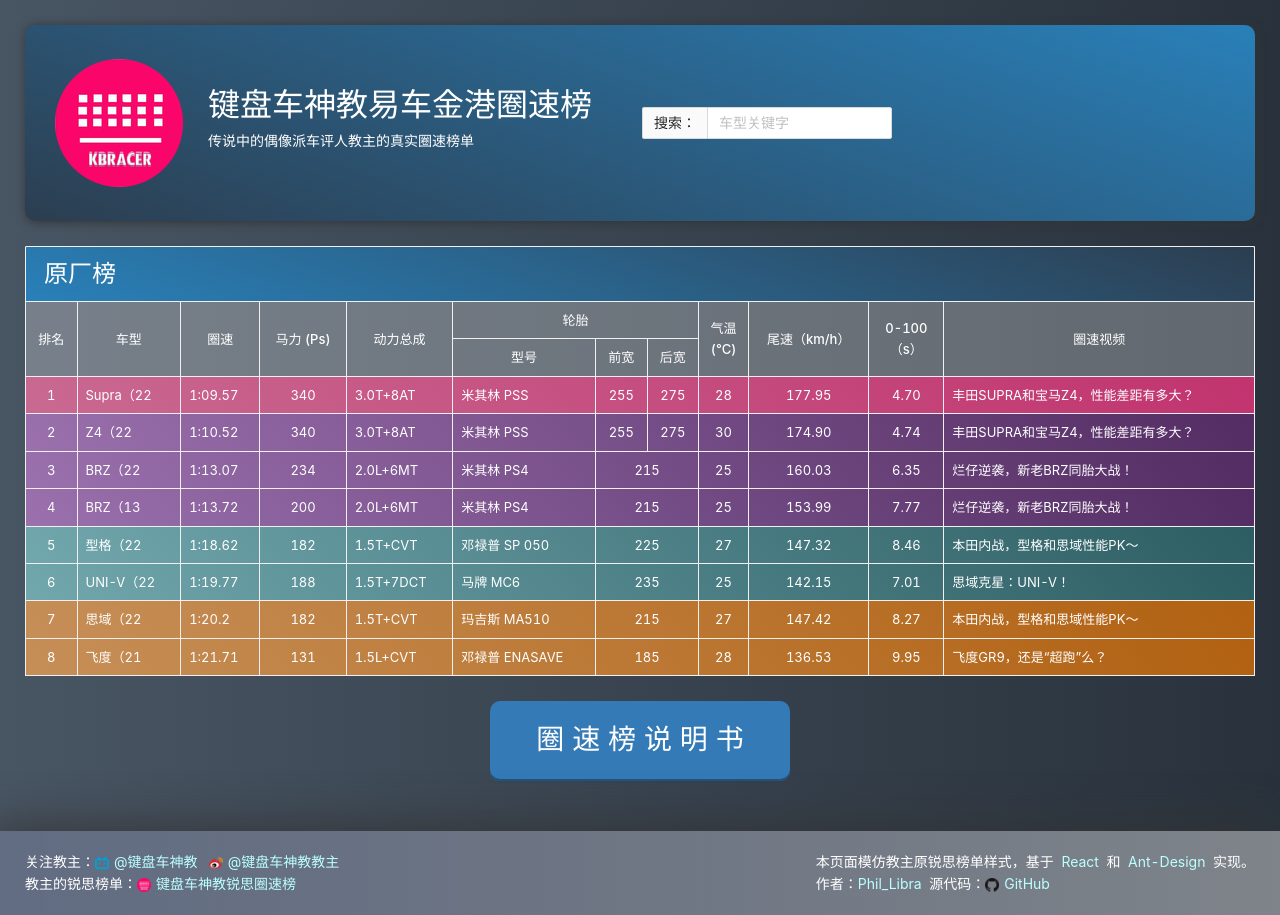
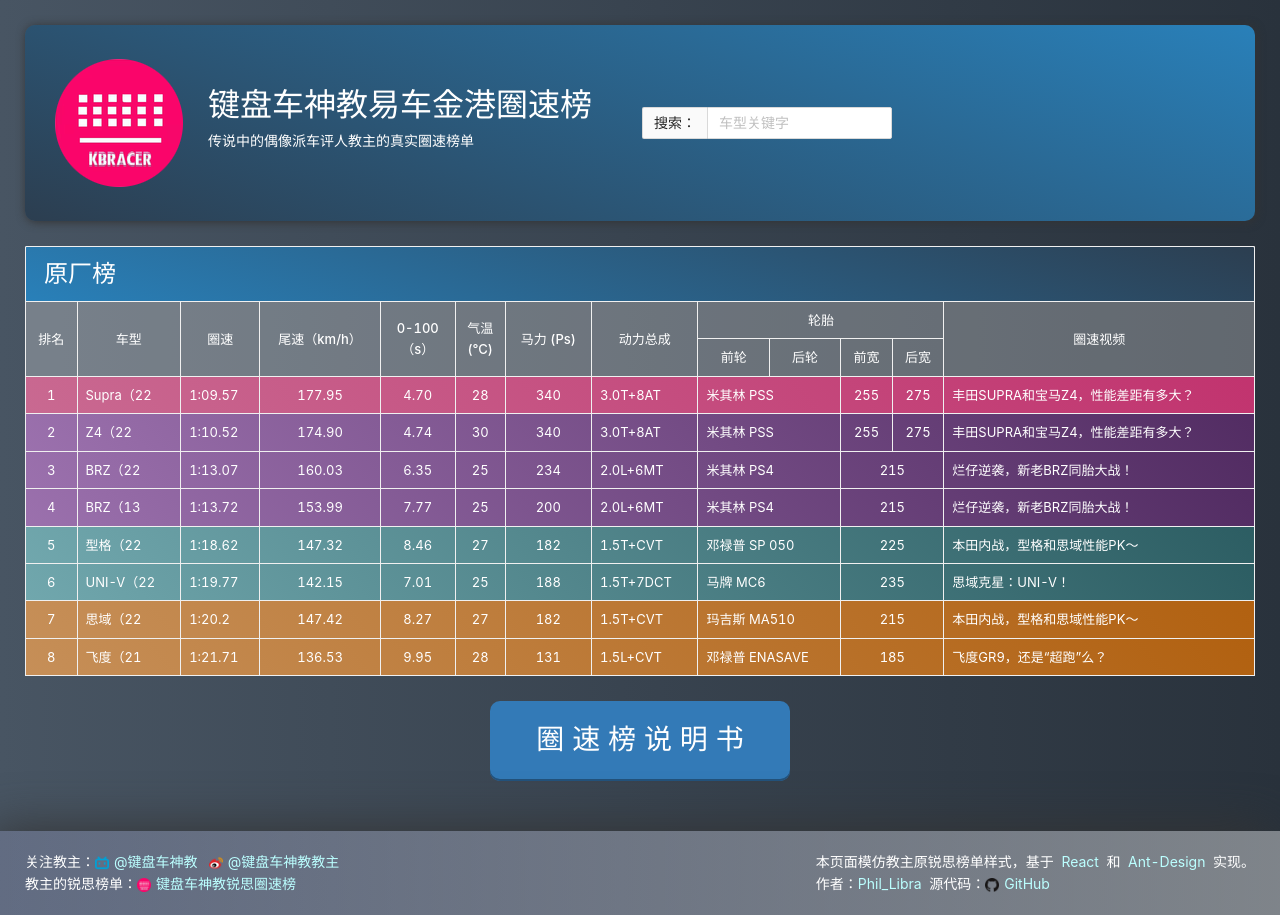
Before and after one commit to Phil-Libra/kbracer-goldenport, a React (Create React App) app: page / in a window 1280 px wide. Built offline with nearby package versions, Linux system fonts and the light colour scheme.

Commit message:
调整表格顺序，优化代码逻辑

```diff
--- a/src/App.js
+++ b/src/App.js
@@ -1,5 +1,5 @@
 import { useState } from 'react';
-import { Table as ATable, Input, /*Button, Select */ } from 'antd';
+import { Table as ATable, Input, /*Button*/ } from 'antd';
 import { CloseCircleTwoTone } from '@ant-design/icons';
 
 import speed from './speed.json';
@@ -14,7 +14,7 @@
 import styles from './index.module.css';
 
 const App = () => {
-  // 处理圈速数据
+  // 兼容原榜单数据，处理圈速数据
   const handleData = (data) => {
     return data.map((item, index) => {
       // 添加key值，直接+1并设置为排名
@@ -30,12 +30,12 @@
       return item;
     });
   };
+
   const speedData = handleData(speed);
   const speedDataMod = handleData(speed_mod);
 
   // 展示数据源state
   const [rankData, setRankData] = useState(speedData);
-
   const [rankDataMod, setRankDataMod] = useState(speedDataMod);
 
   // 展示哪个榜单的state
@@ -145,30 +145,20 @@
 
   // 处理圈速显示格式
   const handleSpeed = (speed) => {
-    let time = 0;
+    let time = '';
+    let minute = Math.floor(speed / 60);
+    let second = Math.round((speed - minute * 60) * 100) / 100;
 
-    if (speed < 60) {
+    if (speed < 180) {
       speed % 1 === 0
-        ? time = `0:${Math.round((speed) * 100) / 100}:00`
-        : time = `0:${Math.round((speed) * 100) / 100}`;
-    } else if (speed >= 60 && speed < 70) {
-      speed % 1 === 0
-        ? time = `1:0${Math.round((speed - 60) * 100) / 100}:00`
-        : time = `1:0${Math.round((speed - 60) * 100) / 100}`;
-    } else if (speed >= 70 && speed < 120) {
-      speed % 1 === 0
-        ? time = `1:${Math.round((speed - 60) * 100) / 100}:00`
-        : time = `1:${Math.round((speed - 60) * 100) / 100}`;
-    } else if (speed >= 120 && speed < 130) {
-      speed % 1 === 0
-        ? time = `2:0${Math.round((speed - 120) * 100) / 100}:00`
-        : time = `2:0${Math.round((speed - 120) * 100) / 100}`;
-    } else if (speed >= 130 && speed < 180) {
-      speed % 1 === 0
-        ? time = `2:${Math.round((speed - 120) * 100) / 100}:00`
-        : time = `2:${Math.round((speed - 120) * 100) / 100}`;
+        ? second < 10
+          ? time = `${minute}:0${second}.00`
+          : time = `${minute}:${second}.00`
+        : second < 10
+          ? time = `${minute}:0${second}`
+          : time = `${minute}:${second}`;
     } else {
-      time = '太菜了以至于无法显示';
+      time = '太菜了，不显示!';
     }
 
     return time;
@@ -211,10 +201,32 @@
         key="car"
       />
       <Column
+        className={styles.highlight}
         title="圈速"
         dataIndex="speed"
         key="speed"
         render={(text) => handleSpeed(text)}
+      />
+      <Column
+        className={styles.highlight}
+        title="尾速（km/h）"
+        dataIndex="limit"
+        align="center"
+        key="limit"
+      />
+      <Column
+        title="0-100（s）"
+        dataIndex="accelerate"
+        key="accelerate"
+        align="center"
+        width="75px"
+      />
+      <Column
+        title="气温 (℃)"
+        dataIndex="temperature"
+        key="temperature"
+        align="center"
+        width="50px"
       />
       <Column
         title="马力 (Ps)"
@@ -229,17 +241,36 @@
       />
       <ColumnGroup title={() => '轮胎'}>
         <Column
-          title="型号"
-          dataIndex="tyre"
-          key="tyre"
+          title="前轮"
+          dataIndex="tyre_type_f"
+          key="tyre_type_f"
+          onCell={(res) => {
+            if (res.tyre_type_f === res.tyre_type_r) {
+              return {
+                colSpan: 2,
+              }
+            }
+          }}
+        />
+        <Column
+          title="后轮"
+          dataIndex="tyre_type_r"
+          key="tyre_type_r"
+          onCell={(res) => {
+            if (res.tyre_type_f === res.tyre_type_r) {
+              return {
+                colSpan: 0,
+              }
+            }
+          }}
         />
         <Column
           title="前宽"
-          dataIndex="tyre_f"
-          key="tyre_f"
+          dataIndex="tyre_width_f"
+          key="tyre_width_f"
           align="center"
           onCell={(res) => {
-            if (res.tyre_f === res.tyre_r) {
+            if (res.tyre_width_f === res.tyre_width_r) {
               return {
                 colSpan: 2,
               }
@@ -248,11 +279,11 @@
         />
         <Column
           title="后宽"
-          dataIndex="tyre_r"
-          key="tyre_r"
+          dataIndex="tyre_width_r"
+          key="tyre_width_r"
           align="center"
           onCell={(res) => {
-            if (res.tyre_f === res.tyre_r) {
+            if (res.tyre_width_f === res.tyre_width_r) {
               return {
                 colSpan: 0,
               }
@@ -261,35 +292,12 @@
         />
       </ColumnGroup>
       <Column
-        className={styles.black}
-        title="气温 (℃)"
-        dataIndex="temperature"
-        key="temperature"
-        align="center"
-        width="50px"
-      />
-      <Column
-        className={styles.black}
-        title="尾速（km/h）"
-        dataIndex="limit"
-        align="center"
-        key="limit"
-      />
-      <Column
-        className={styles.black}
-        title="0-100（s）"
-        dataIndex="accelerate"
-        key="accelerate"
-        align="center"
-        width="75px"
-      />
-      <Column
         title="圈速视频"
         dataIndex="Btitle"
         key="Btitle"
         render={(text, record) => record.BURL
           ? <a href={record.BURL}>{text}</a>
-          : <p>{text}</p>}
+          : <span>{text}</span>}
       />
     </ATable>
   )
--- a/src/index.module.less
+++ b/src/index.module.less
@@ -130,8 +130,8 @@
     }
 }
 
-// .black {
-//     background-color: rgba(0, 0, 0, 0.3);
+// .highlight {
+//     background-color: rgba(0, 0, 0, 0.2);
 // }
 
 // 其他样式
--- a/src/speed.json
+++ b/src/speed.json
@@ -6,9 +6,10 @@
 		"hp_content": "340",
 		"Powertrain": "3.0T+8AT",
 		"speed": "69.57",
-		"tyre": "米其林 PSS",
-		"tyre_f":"255",
-		"tyre_r":"275",
+		"tyre_type_f": "米其林 PSS",
+		"tyre_type_r": "米其林 PSS",
+		"tyre_width_f":"255",
+		"tyre_width_r":"275",
 		"temperature": "28",
 		"accelerate": "4.70",
 		"limit": "177.95"
@@ -20,9 +21,10 @@
 		"hp_content": "340",
 		"Powertrain": "3.0T+8AT",
 		"speed": "70.52",
-		"tyre": "米其林 PSS",
-		"tyre_f":"255",
-		"tyre_r":"275",
+		"tyre_type_f": "米其林 PSS",
+		"tyre_type_r": "米其林 PSS",
+		"tyre_width_f":"255",
+		"tyre_width_r":"275",
 		"temperature": "30",
 		"accelerate": "4.74",
 		"limit": "174.90"
@@ -34,9 +36,10 @@
 		"hp_content": "234",
 		"Powertrain": "2.0L+6MT",
 		"speed": "73.07",
-		"tyre": "米其林 PS4",
-		"tyre_f":"215",
-		"tyre_r":"215",
+		"tyre_type_f": "米其林 PS4",
+		"tyre_type_r": "米其林 PS4",
+		"tyre_width_f":"215",
+		"tyre_width_r":"215",
 		"temperature": "25",
 		"accelerate": "6.35",
 		"limit": "160.03"
@@ -48,9 +51,10 @@
 		"hp_content": "200",
 		"Powertrain": "2.0L+6MT",
 		"speed": "73.72",
-		"tyre": "米其林 PS4",
-		"tyre_f":"215",
-		"tyre_r":"215",
+		"tyre_type_f": "米其林 PS4",
+		"tyre_type_r": "米其林 PS4",
+		"tyre_width_f":"215",
+		"tyre_width_r":"215",
 		"temperature": "25",
 		"accelerate": "7.77",
 		"limit": "153.99"
@@ -62,9 +66,10 @@
 		"hp_content": "182",
 		"Powertrain": "1.5T+CVT",
 		"speed": "78.62",
-		"tyre": "邓禄普 SP 050",
-		"tyre_f":"225",
-		"tyre_r":"225",
+		"tyre_type_f": "邓禄普 SP 050",
+		"tyre_type_r": "邓禄普 SP 050",
+		"tyre_width_f":"225",
+		"tyre_width_r":"225",
 		"temperature": "27",
 		"accelerate": "8.46",
 		"limit": "147.32"
@@ -76,9 +81,10 @@
 		"hp_content": "188",
 		"Powertrain": "1.5T+7DCT",
 		"speed": "79.77",
-		"tyre": "马牌 MC6",
-		"tyre_f":"235",
-		"tyre_r":"235",
+		"tyre_type_f": "马牌 MC6",
+		"tyre_type_r": "马牌 MC6",
+		"tyre_width_f":"235",
+		"tyre_width_r":"235",
 		"temperature": "25",
 		"accelerate": "7.01",
 		"limit": "142.15"
@@ -90,9 +96,10 @@
 		"hp_content": "182",
 		"Powertrain": "1.5T+CVT",
 		"speed": "80.20",
-		"tyre": "玛吉斯 MA510",
-		"tyre_f":"215",
-		"tyre_r":"215",
+		"tyre_type_f": "玛吉斯 MA510",
+		"tyre_type_r": "玛吉斯 MA510",
+		"tyre_width_f":"215",
+		"tyre_width_r":"215",
 		"temperature": "27",
 		"accelerate": "8.27",
 		"limit": "147.42"
@@ -104,9 +111,10 @@
 		"hp_content": "131",
 		"Powertrain": "1.5L+CVT",
 		"speed": "81.71",
-		"tyre": "邓禄普 ENASAVE",
-		"tyre_f":"185",
-		"tyre_r":"185",
+		"tyre_type_f": "邓禄普 ENASAVE",
+		"tyre_type_r": "邓禄普 ENASAVE",
+		"tyre_width_f":"185",
+		"tyre_width_r":"185",
 		"temperature": "28",
 		"accelerate": "9.95",
 		"limit": "136.53"
```
Also changed, not shown: 6 other files (tests, documents, lock files or other folders).
